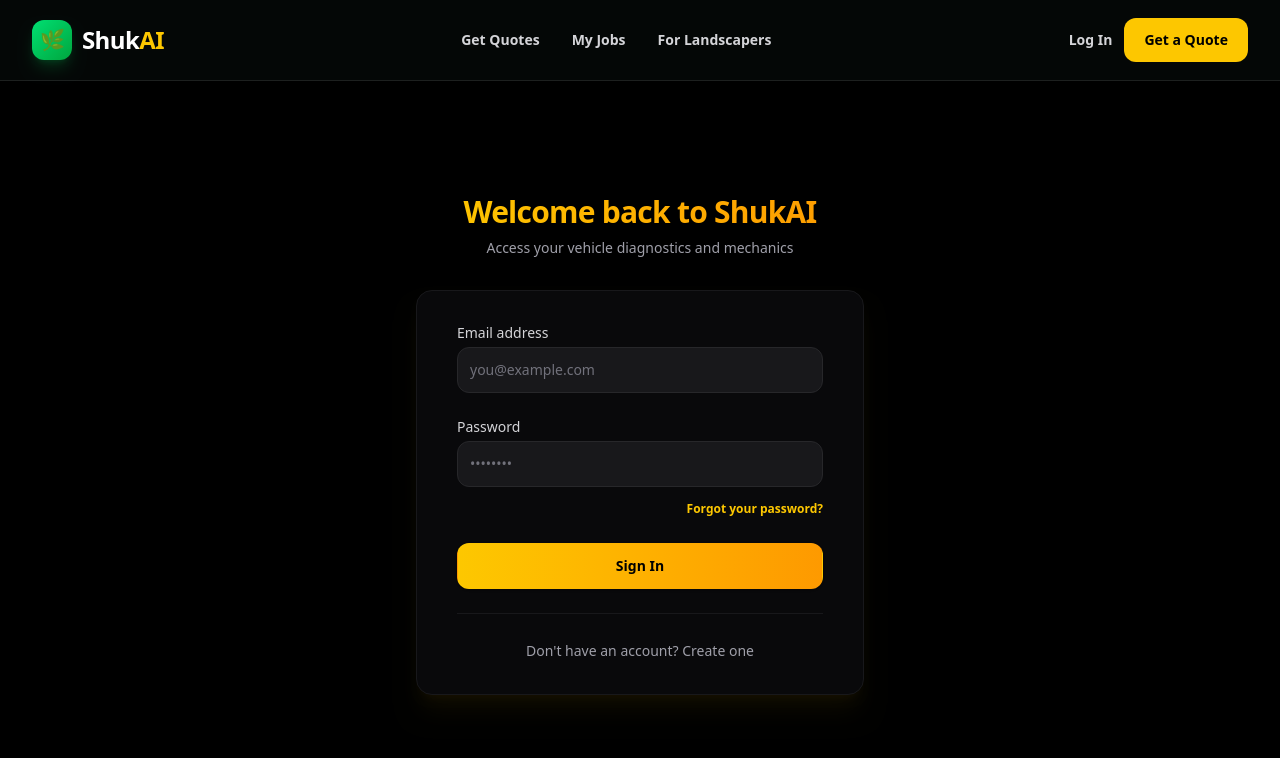
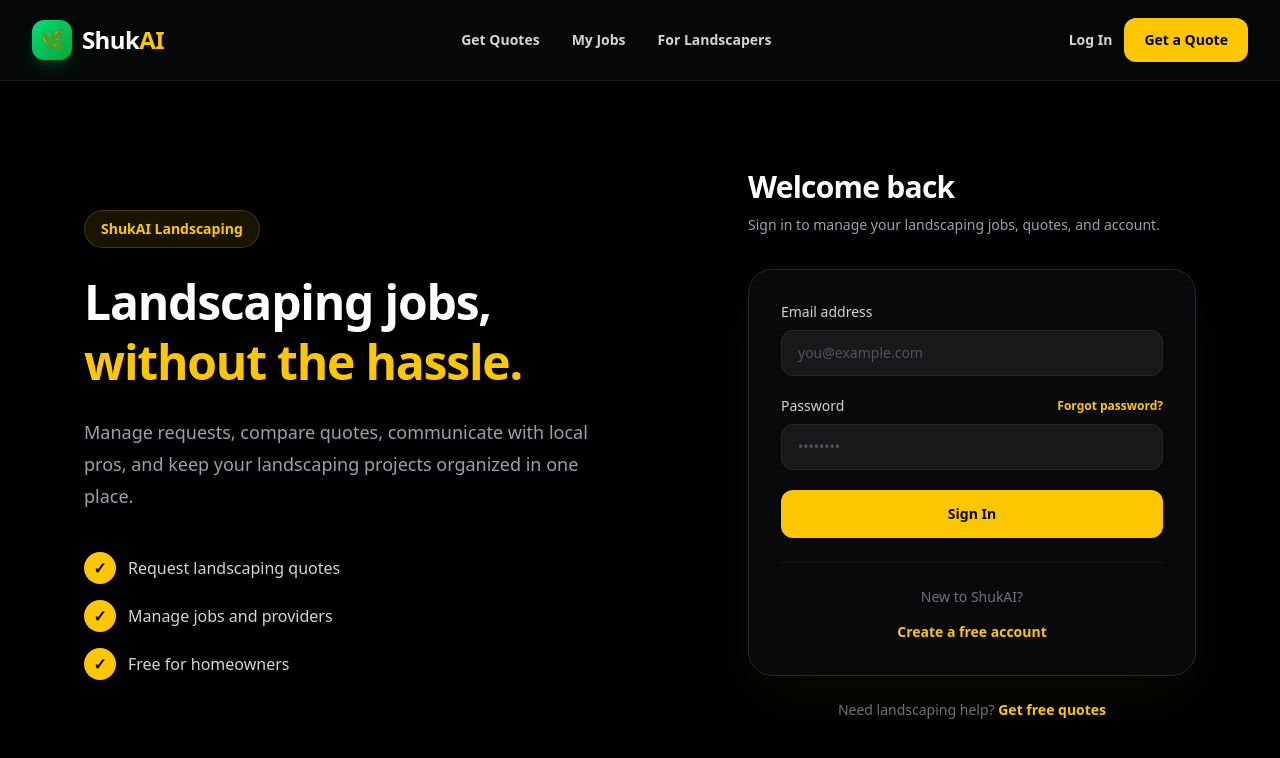
Before and after one commit to Gr33nstonecorp/shuka, a Next.js app: page /login in a window 1280 px wide. Shown: the top 758 px of the page. Built offline with nearby package versions, Linux system fonts and the light colour scheme; no server answers.

Commit message:
Refactor login page for better UX and error handling
Refactor login page to improve user experience by enhancing error handling, trimming input values, and updating UI elements.

```diff
--- a/app/login/page.tsx
+++ b/app/login/page.tsx
@@ -5,7 +5,6 @@ import { useRouter } from "next/navigation";
 import { createClient } from "@supabase/supabase-js";
 import Link from "next/link";
 
-// Initialize Supabase client
 const supabase = createClient(
   process.env.NEXT_PUBLIC_SUPABASE_URL!,
   process.env.NEXT_PUBLIC_SUPABASE_ANON_KEY!
@@ -13,166 +12,288 @@ const supabase = createClient(
 
 export default function LoginPage() {
   const router = useRouter();
+
   const [email, setEmail] = useState("");
   const [password, setPassword] = useState("");
   const [fullName, setFullName] = useState("");
+
   const [loading, setLoading] = useState(false);
   const [isSignUp, setIsSignUp] = useState(false);
+
   const [errorMsg, setErrorMsg] = useState("");
   const [successMsg, setSuccessMsg] = useState("");
 
   const handleAuth = async (e: React.FormEvent) => {
     e.preventDefault();
+
     setLoading(true);
     setErrorMsg("");
     setSuccessMsg("");
 
     try {
       if (isSignUp) {
-        // Sign Up Flow (Sends a verification link to email)
-        const { error } = await supabase.auth.signUp({
-          email,
+        const { data, error } = await supabase.auth.signUp({
+          email: email.trim(),
           password,
           options: {
             emailRedirectTo: `${window.location.origin}/profile`,
             data: {
-              full_name: fullName,
-            }
+              full_name: fullName.trim(),
+            },
           },
         });
-        if (error) throw error;
-        setSuccessMsg("We sent a confirmation link! Check your email inbox to verify your account.");
+
+        if (error) {
+          throw error;
+        }
+
+        if (data.session) {
+          router.push("/profile");
+          router.refresh();
+          return;
+        }
+
+        setSuccessMsg(
+          "Check your email for the confirmation link to finish creating your ShukAI account."
+        );
       } else {
-        // Log In Flow
         const { error } = await supabase.auth.signInWithPassword({
-          email,
+          email: email.trim(),
           password,
         });
-        if (error) throw error;
+
+        if (error) {
+          throw error;
+        }
 
         router.push("/profile");
         router.refresh();
       }
-    } catch (err: any) {
-      setErrorMsg(err.message || "An error occurred during authentication.");
+    } catch (err: unknown) {
+      const message =
+        err instanceof Error
+          ? err.message
+          : "An error occurred during authentication.";
+
+      setErrorMsg(message);
     } finally {
       setLoading(false);
     }
   };
 
+  const toggleMode = () => {
+    setIsSignUp((current) => !current);
+    setErrorMsg("");
+    setSuccessMsg("");
+    setPassword("");
+  };
+
   return (
-    <div className="min-h-[calc(100vh-73px)] bg-black flex flex-col justify-center py-12 px-6 lg:px-8">
-      <div className="sm:mx-auto sm:w-full sm:max-w-md">
-        <h2 className="text-center text-3xl font-extrabold text-transparent bg-clip-text bg-gradient-to-r from-yellow-400 to-amber-500 tracking-tight">
-          {isSignUp ? "Create your ShukAI account" : "Welcome back to ShukAI"}
+    <main className="min-h-[calc(100vh-73px)] bg-black text-white">
+      <div className="mx-auto flex min-h-[calc(100vh-73px)] max-w-6xl items-center px-5 py-12">
+        <div className="grid w-full gap-12 lg:grid-cols-2 lg:items-center">
+
+          {/* LEFT SIDE */}
+
+          <section className="hidden lg:block">
+            <div className="mb-6 inline-flex rounded-full border border-yellow-400/20 bg-yellow-400/10 px-4 py-2 text-sm font-semibold text-yellow-400">
+              ShukAI Landscaping
+            </div>
+
+            <h1 className="max-w-xl text-5xl font-black leading-tight tracking-tight">
+              Landscaping jobs,
+              <span className="text-yellow-400"> without the hassle.</span>
+            </h1>
+
+            <p className="mt-6 max-w-lg text-lg leading-8 text-zinc-400">
+              Manage requests, compare quotes, communicate with local pros,
+              and keep your landscaping projects organized in one place.
+            </p>
+
+            <div className="mt-10 space-y-4 text-zinc-300">
+              <div className="flex items-center gap-3">
+                <span className="flex h-8 w-8 items-center justify-center rounded-full bg-yellow-400 font-bold text-black">
+                  ✓
+                </span>
+                Request landscaping quotes
+              </div>
+
+              <div className="flex items-center gap-3">
+                <span className="flex h-8 w-8 items-center justify-center rounded-full bg-yellow-400 font-bold text-black">
+                  ✓
+                </span>
+                Manage jobs and providers
+              </div>
+
+              <div className="flex items-center gap-3">
+                <span className="flex h-8 w-8 items-center justify-center rounded-full bg-yellow-400 font-bold text-black">
+                  ✓
+                </span>
+                Free for homeowners
+              </div>
+            </div>
+          </section>
+
+          {/* AUTH CARD */}
+
+          <section className="w-full lg:ml-auto lg:max-w-md">
+            <div className="mb-8 text-center lg:text-left">
+              <div className="mb-4 lg:hidden">
+                <span className="inline-flex rounded-full border border-yellow-400/20 bg-yellow-400/10 px-4 py-2 text-sm font-semibold text-yellow-400">
+                  ShukAI
+                </span>
+              </div>
+
+              <h2 className="text-3xl font-black tracking-tight">
+                {isSignUp
+                  ? "Create your ShukAI account"
+                  : "Welcome back"}
               </h2>
-        <p className="mt-2 text-center text-sm text-zinc-400">
-          {isSignUp ? "Start diagnosing your vehicle today" : "Access your vehicle diagnostics and mechanics"}
+
+              <p className="mt-2 text-sm leading-6 text-zinc-400">
+                {isSignUp
+                  ? "Create an account to manage landscaping jobs, quotes, and providers."
+                  : "Sign in to manage your landscaping jobs, quotes, and account."}
               </p>
             </div>
 
-      <div className="mt-8 sm:mx-auto sm:w-full sm:max-w-md">
-        <div className="bg-zinc-950 py-8 px-4 border border-zinc-900 rounded-2xl sm:px-10 shadow-xl shadow-yellow-500/5">
-          <form className="space-y-6" onSubmit={handleAuth}>
+            <div className="rounded-3xl border border-zinc-800 bg-zinc-950 p-6 shadow-2xl shadow-yellow-500/5 sm:p-8">
+              <form className="space-y-5" onSubmit={handleAuth}>
 
-            {/* Error Message Alert */}
                 {errorMsg && (
-              <div className="bg-red-500/10 border border-red-500/20 text-red-400 p-3 rounded-xl text-sm">
-                ⚠️ {errorMsg}
+                  <div className="rounded-xl border border-red-500/20 bg-red-500/10 p-4 text-sm text-red-400">
+                    {errorMsg}
                   </div>
                 )}
 
-            {/* Success Message Alert */}
                 {successMsg && (
-              <div className="bg-green-500/10 border border-green-500/20 text-green-400 p-3 rounded-xl text-sm">
-                ✉️ {successMsg}
+                  <div className="rounded-xl border border-green-500/20 bg-green-500/10 p-4 text-sm leading-6 text-green-400">
+                    {successMsg}
                   </div>
                 )}
 
-            {/* Optional Full Name input for Signup */}
                 {isSignUp && (
                   <div>
-                <label className="block text-sm font-medium text-zinc-300">Full Name</label>
-                <div className="mt-1">
+                    <label
+                      htmlFor="fullName"
+                      className="mb-2 block text-sm font-medium text-zinc-300"
+                    >
+                      Full name
+                    </label>
+
                     <input
+                      id="fullName"
                       type="text"
                       required
+                      autoComplete="name"
                       value={fullName}
                       onChange={(e) => setFullName(e.target.value)}
-                    className="appearance-none block w-full px-3 py-3 rounded-xl bg-zinc-900 border border-zinc-800 placeholder-zinc-500 text-white focus:outline-none focus:ring-2 focus:ring-yellow-400 focus:border-transparent text-sm"
                       placeholder="John Doe"
+                      className="block w-full rounded-xl border border-zinc-800 bg-zinc-900 px-4 py-3 text-sm text-white placeholder-zinc-600 outline-none transition focus:border-yellow-400 focus:ring-1 focus:ring-yellow-400"
                     />
-                </div>
                   </div>
                 )}
 
-            {/* Email Field */}
                 <div>
-              <label className="block text-sm font-medium text-zinc-300">Email address</label>
-              <div className="mt-1">
+                  <label
+                    htmlFor="email"
+                    className="mb-2 block text-sm font-medium text-zinc-300"
+                  >
+                    Email address
+                  </label>
+
                   <input
+                    id="email"
                     type="email"
                     required
+                    autoComplete="email"
                     value={email}
                     onChange={(e) => setEmail(e.target.value)}
-                  className="appearance-none block w-full px-3 py-3 rounded-xl bg-zinc-900 border border-zinc-800 placeholder-zinc-500 text-white focus:outline-none focus:ring-2 focus:ring-yellow-400 focus:border-transparent text-sm"
                     placeholder="you@example.com"
+                    className="block w-full rounded-xl border border-zinc-800 bg-zinc-900 px-4 py-3 text-sm text-white placeholder-zinc-600 outline-none transition focus:border-yellow-400 focus:ring-1 focus:ring-yellow-400"
                   />
+                </div>
+
+                <div>
+                  <div className="mb-2 flex items-center justify-between">
+                    <label
+                      htmlFor="password"
+                      className="block text-sm font-medium text-zinc-300"
+                    >
+                      Password
+                    </label>
+
+                    {!isSignUp && (
+                      <Link
+                        href="/forgot-password"
+                        className="text-xs font-semibold text-yellow-400 transition hover:text-yellow-300"
+                      >
+                        Forgot password?
+                      </Link>
+                    )}
+                  </div>
+
+                  <input
+                    id="password"
+                    type="password"
+                    required
+                    minLength={6}
+                    autoComplete={
+                      isSignUp ? "new-password" : "current-password"
+                    }
+                    value={password}
+                    onChange={(e) => setPassword(e.target.value)}
+                    placeholder="••••••••"
+                    className="block w-full rounded-xl border border-zinc-800 bg-zinc-900 px-4 py-3 text-sm text-white placeholder-zinc-600 outline-none transition focus:border-yellow-400 focus:ring-1 focus:ring-yellow-400"
+                  />
+                </div>
+
+                <button
+                  type="submit"
+                  disabled={loading}
+                  className="w-full rounded-xl bg-yellow-400 px-4 py-3.5 text-sm font-black text-black transition hover:bg-yellow-300 active:scale-[0.98] disabled:cursor-not-allowed disabled:opacity-50"
+                >
+                  {loading
+                    ? "Please wait..."
+                    : isSignUp
+                    ? "Create Account"
+                    : "Sign In"}
+                </button>
+              </form>
+
+              <div className="mt-6 border-t border-zinc-900 pt-6 text-center">
+                <p className="mb-3 text-sm text-zinc-500">
+                  {isSignUp
+                    ? "Already have an account?"
+                    : "New to ShukAI?"}
+                </p>
+
+                <button
+                  type="button"
+                  onClick={toggleMode}
+                  className="text-sm font-bold text-yellow-400 transition hover:text-yellow-300"
+                >
+                  {isSignUp
+                    ? "Sign in instead"
+                    : "Create a free account"}
+                </button>
               </div>
             </div>
 
-            {/* Password Field */}
-            <div>
-              <label className="block text-sm font-medium text-zinc-300 mb-1">Password</label>
-              <input
-                type="password"
-                required
-                value={password}
-                onChange={(e) => setPassword(e.target.value)}
-                className="appearance-none block w-full px-3 py-3 rounded-xl bg-zinc-900 border border-zinc-800 placeholder-zinc-500 text-white focus:outline-none focus:ring-2 focus:ring-yellow-400 focus:border-transparent text-sm"
-                placeholder="••••••••"
-              />
-
-              {/* HIGH VISIBILITY Forgot Password Link (Only shows on Log In mode) */}
             {!isSignUp && (
-                <div className="mt-2 text-right">
+              <div className="mt-6 text-center text-sm text-zinc-500">
+                Need landscaping help?{" "}
                 <Link
-                    href="/forgot-password"
-                    className="text-xs font-semibold text-yellow-400 hover:text-yellow-300 transition-colors"
+                  href="/assistant"
+                  className="font-semibold text-yellow-400 hover:text-yellow-300"
                 >
-                    Forgot your password?
+                  Get free quotes
                 </Link>
               </div>
             )}
-            </div>
-
-            {/* Submit Button */}
-            <div>
-              <button
-                type="submit"
-                disabled={loading}
-                className="w-full flex justify-center py-3 px-4 border border-transparent rounded-xl shadow-sm text-sm font-bold text-black bg-gradient-to-r from-yellow-400 to-amber-500 hover:from-yellow-300 hover:to-amber-400 focus:outline-none focus:ring-2 focus:ring-offset-2 focus:ring-yellow-400 disabled:opacity-50 transition duration-150 transform active:scale-95"
-              >
-                {loading ? "Please wait..." : isSignUp ? "Send Confirmation Link" : "Sign In"}
-              </button>
-            </div>
-          </form>
-
-          {/* Flow Toggle Switch */}
-          <div className="mt-6 text-center border-t border-zinc-900 pt-6">
-            <button
-              onClick={() => {
-                setIsSignUp(!isSignUp);
-                setErrorMsg("");
-                setSuccessMsg("");
-              }}
-              className="text-sm text-zinc-400 hover:text-yellow-400 transition-colors"
-            >
-              {isSignUp ? "Already have an account? Sign In" : "Don't have an account? Create one"}
-            </button>
+          </section>
         </div>
       </div>
-      </div>
-    </div>
+    </main>
   );
 }
```
Lines whose indentation alone changed are shown as unchanged.
